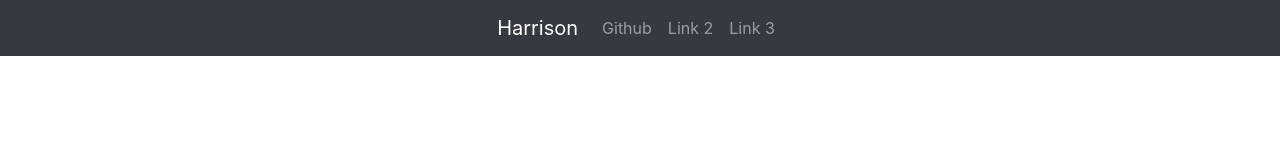
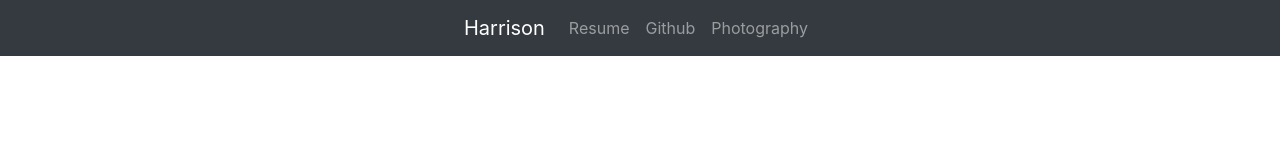
Before and after one commit to jhshelnu/Personal-Website, a website: page views/index.html in a window 1280 px wide. Drawn offline with nearby package versions, Linux system fonts and the light colour scheme.

Commit message:
added links to photography site and resume

```diff
--- a/views/index.html
+++ b/views/index.html
@@ -13,17 +13,17 @@
 
 	<body>
 		<!-- Nav Bar -->
-		<nav class="navbar navbar-expand-sm bg-dark navbar-dark justify-content-center">
+		<nav class="navbar navbar-expand-sm bg-dark navbar-dark justify-content-center fixed-top">
 			<a class="navbar-brand">Harrison</a>
 			<ul class="navbar-nav">
-			    <li class="nav-item">
-			    	<a class="nav-link" href="https://github.com/jhshelnu">Github</a>
+				<li class="nav-item">
+			    	<a class="nav-link" href="/resume.pdf" target="_blank">Resume</a>
 			    </li>
 			    <li class="nav-item">
-			    	<a class="nav-link" href="#">Link 2</a>
+			    	<a class="nav-link" href="https://github.com/jhshelnu" target="_blank">Github</a>
 			    </li>
 			    <li class="nav-item">
-			    	<a class="nav-link" href="#">Link 3</a>
+			    	<a class="nav-link" href="https://photosbyharrison.com" target="_blank">Photography</a>
 			    </li>
 			</ul>
 		</nav>
```
